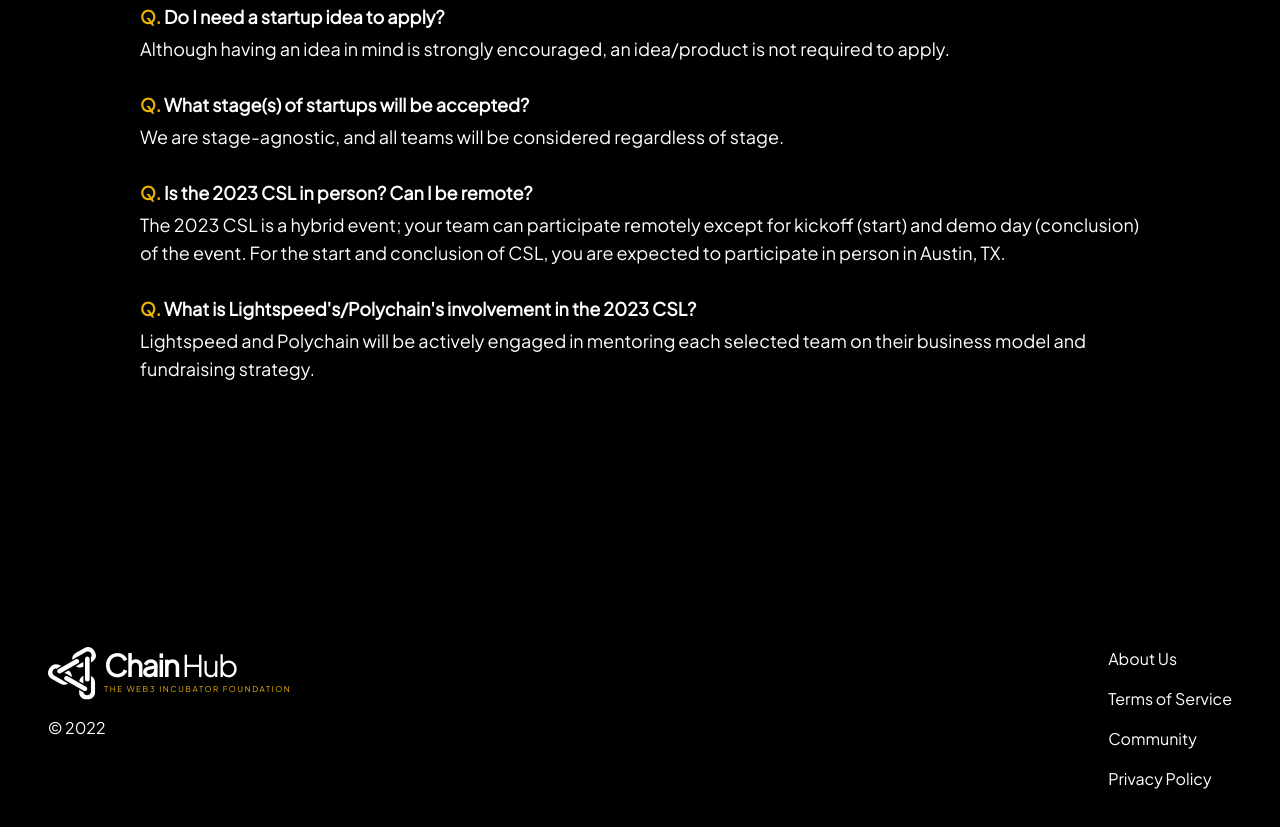
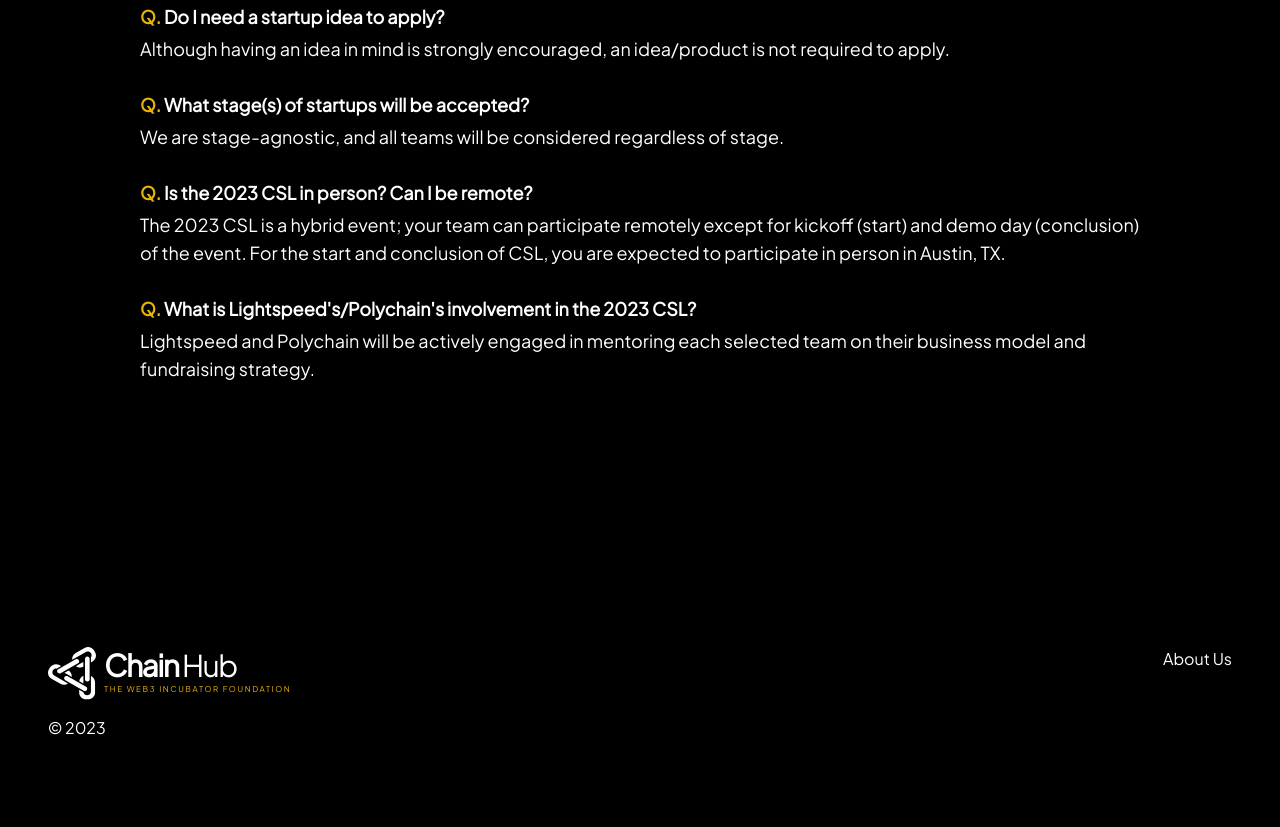
Before and after one commit to chainhubfoundation/csl, a website: page index.html in a window 1280 px wide. Shown: the part 2309-3136 px from the top of the page. After the commit the page ends 3105 px from the top, so only its background shows below. Drawn offline with Linux system fonts and the light colour scheme; some packages are replaced by stand-ins of ours.

Commit message:
Update index.html

```diff
--- a/index.html
+++ b/index.html
@@ -275,7 +275,7 @@
           </div>
         </div>
 
-        <p>© 2022</p>
+        <p>© 2023</p>
 
         <p class="max-w-sm">
           <!-- Optional Extra tag here -->
@@ -284,9 +284,9 @@
 
       <div class="flex flex-col space-y-1 md:space-y-4">
         <div>About Us</div>
-        <div>Terms of Service</div>
+        <!--<div>Terms of Service</div>
         <div>Community</div>
-        <div>Privacy Policy</div>
+        <div>Privacy Policy</div> -->
       </div>
     </footer>
   </body>
```
